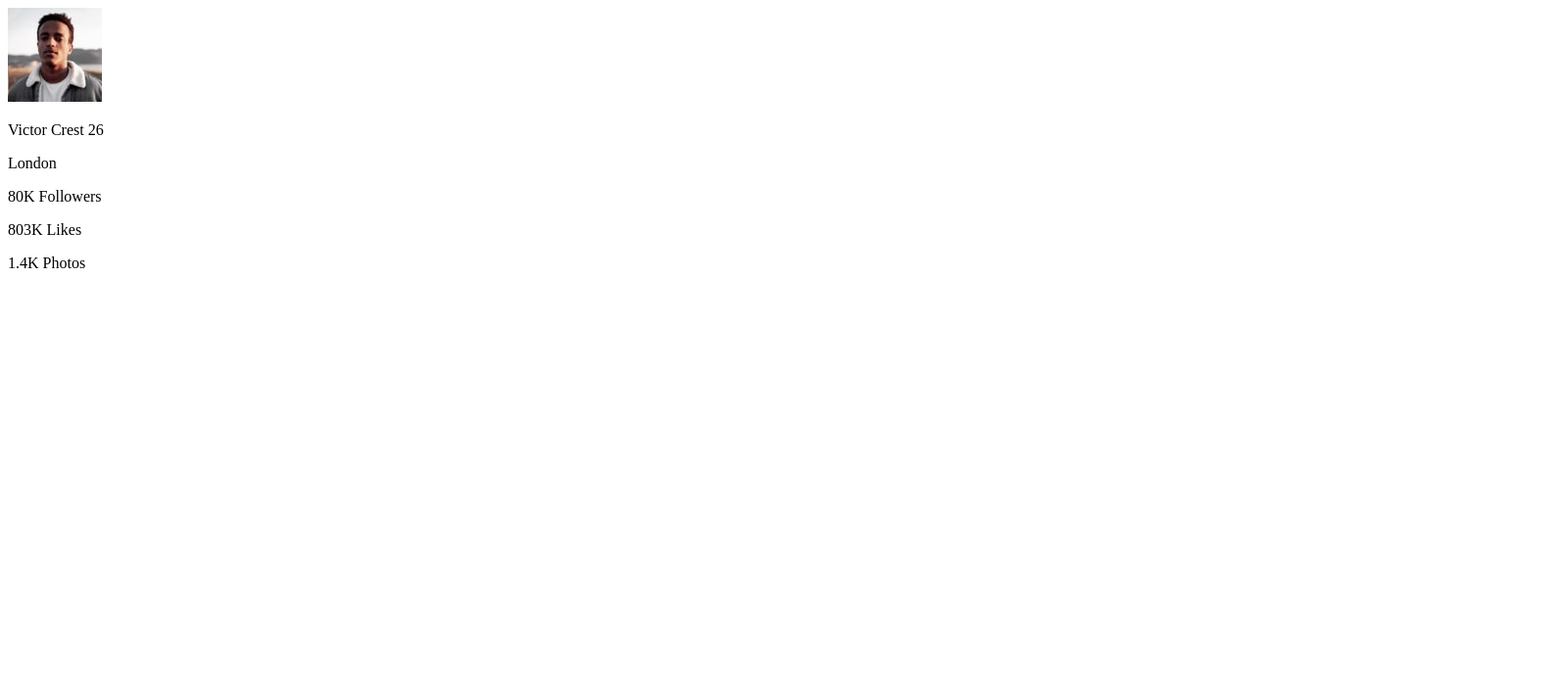
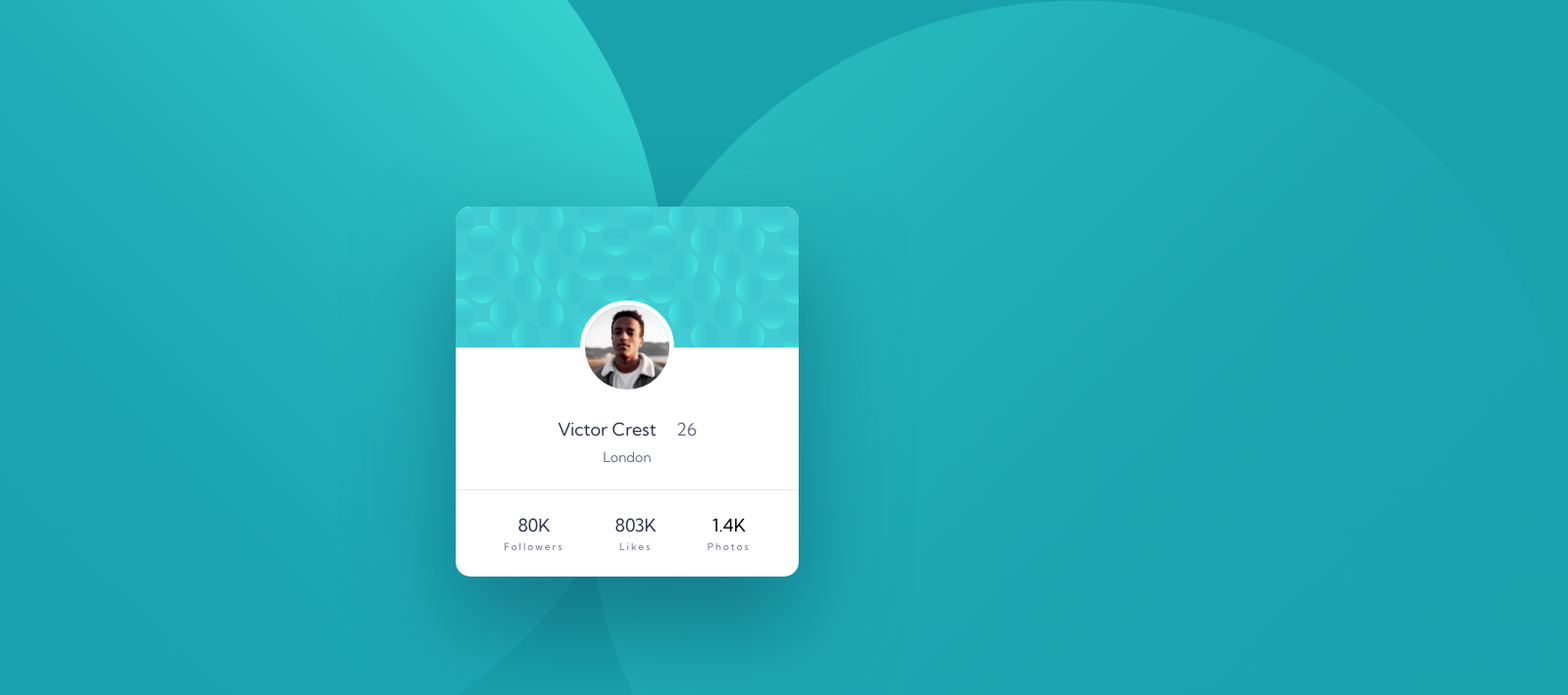
Before and after one commit to Road-to-Frontend-Mentor-master/profile-card-component-vanilla, a plain HTML site: page index.html in a window 1280 px wide. Shown: the whole page at 98% size, 1600 px wide, since content can reach past the window. Drawn offline with Linux system fonts and the light colour scheme.

Commit message:
Se añaden los estilos CSS

```diff
--- a/index.html
+++ b/index.html
@@ -4,17 +4,19 @@
   <meta charset="UTF-8">
   <meta name="viewport" content="width=device-width, initial-scale=1.0">
   <link rel="icon" type="image/png" sizes="32x32" href="./images/favicon-32x32.png">
+  <link rel="preconnect" href="https://fonts.gstatic.com">
+  <link href="https://fonts.googleapis.com/css2?family=Kumbh+Sans:wght@400;700&display=swap" rel="stylesheet">
   <link rel="stylesheet" href="stylesheets/styles.css">
   <title>Frontend Mentor | Profile card component</title>
 </head>
 <body>
   <article class="profile-card">
     <header class="header">
-      <img src="./assets/images/image-victor.jpg" alt="Victor's profile picture" class="profile-picture">
+      <img src="./assets/images/image-victor.jpg" alt="Victor's profile picture" class="picture">
     </header>
     <section class="content">
       <p class="username">Victor Crest <span class="age">26</span></p>
-      <p class="ubication">London</p>
+      <p class="location">London</p>
     </section>
     <footer class="footer">
       <p class="stats">80K <span>Followers</span></p>
--- a/stylesheets/styles.css
+++ b/stylesheets/styles.css
@@ -0,0 +1,121 @@
+:root {
+  --primary-font: 'Kumbh Sans', sans-serif;
+  --dark-cyan: hsl(185, 75%, 39%);
+  --very-dark-desaturated-blue: hsl(229, 23%, 23%);
+  --dark-grayish-blue: hsl(227, 10%, 46%);
+  --very-light-blue: #6B7082;
+  --light-gray: #E8E9EC;
+  --profile-picture-background: #ffffff;
+}
+
+* {
+  box-sizing: border-box;
+}
+
+body {
+  background-color: var(--dark-cyan);
+  min-height: 100vh;
+  display: flex;
+  justify-content: center;
+  align-items: center;
+  margin: 0;
+  font-family: var(--primary-font);
+}
+
+body::after,
+body::before {
+  content: '';
+  display: block;
+  width: 1000px;
+  height: 1000px;
+  position: absolute;
+  background-size: 100% 100%;
+  z-index: -1;
+}
+
+body::after {
+  background-image: url('./../assets/images/bg-pattern-top.svg');
+  top: -25%;
+  left: -25%;
+}
+
+body::before {
+  background-image: url('./../assets/images/bg-pattern-bottom.svg');
+  bottom: -25%;
+  right: -25%;
+}
+
+.profile-card {
+  background-color: var(--profile-picture-background);
+  width: 350px;
+  text-align: center;
+  border-radius: 15px;
+  overflow: hidden;
+  box-shadow: 0 50px 100px rgba(8, 70, 94, .51);
+}
+
+.profile-card .header {
+  padding-top: 96px;
+  background-image: url('./../assets/images/bg-pattern-card.svg');
+  background-repeat: no-repeat;
+  background-size: 100% 144px;
+}
+
+.profile-card .picture {
+  display: block;
+  width: 96px;
+  border-radius: 50%;
+  border: 5px solid var(--profile-picture-background);
+  margin: 0 auto;
+  background-color: #ffffff;
+}
+
+.profile-card .content {
+  padding: 1.5rem 0;
+}
+
+.profile-card .username {
+  font-size: 18px;
+  font-weight: 400;
+  color: var(--very-dark-desaturated-blue);
+  margin: 0 0 .5rem;
+}
+
+.profile-card .age,
+.profile-card .location {
+  color: var(--very-light-blue);
+}
+
+.profile-card .age {
+  margin-left: 1rem;
+}
+
+.profile-card .location {
+  margin: 0;
+  font-size: 14px;
+}
+
+.profile-card .footer {
+  border-top: 1px solid var(--light-gray);
+  display: flex;
+  justify-content: center;
+  padding: 1.5rem;
+}
+
+.profile-card .stats {
+  font-size: 18px;
+  margin: 0;
+}
+
+.profile-card .stats:not(:last-child) {
+  color: var(--very-dark-desaturated-blue);
+  margin-right: 52px;
+}
+
+.profile-card .stats span {
+  display: block;
+  color: var(--very-light-blue);
+  font-size: 10px;
+  letter-spacing: 2px;
+  margin-top: 4px;
+}
```
